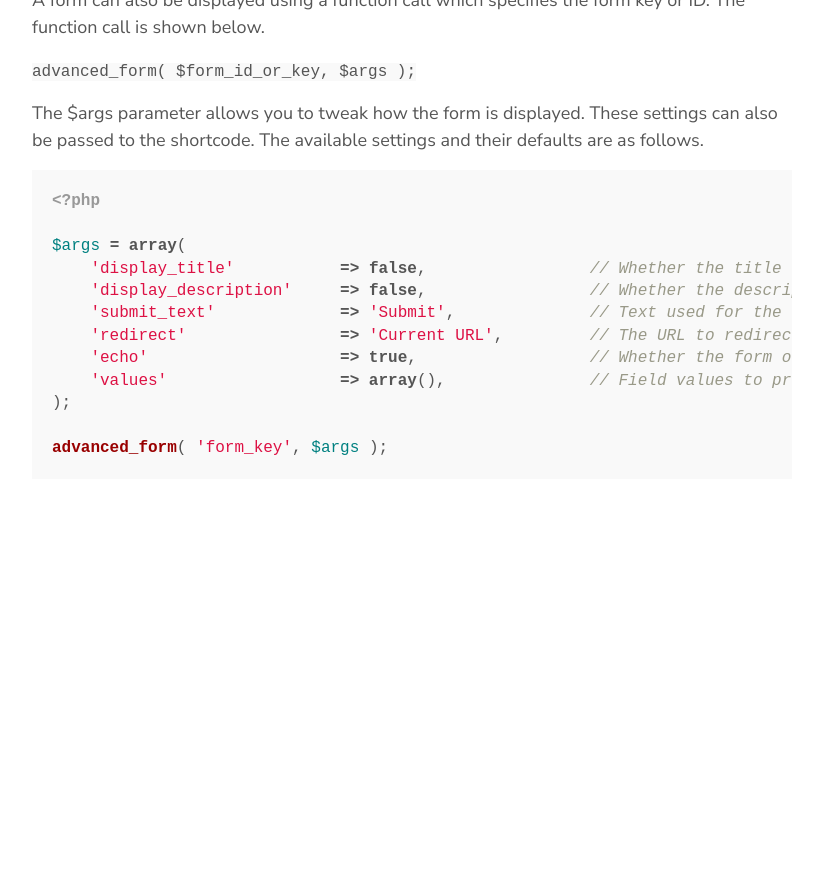
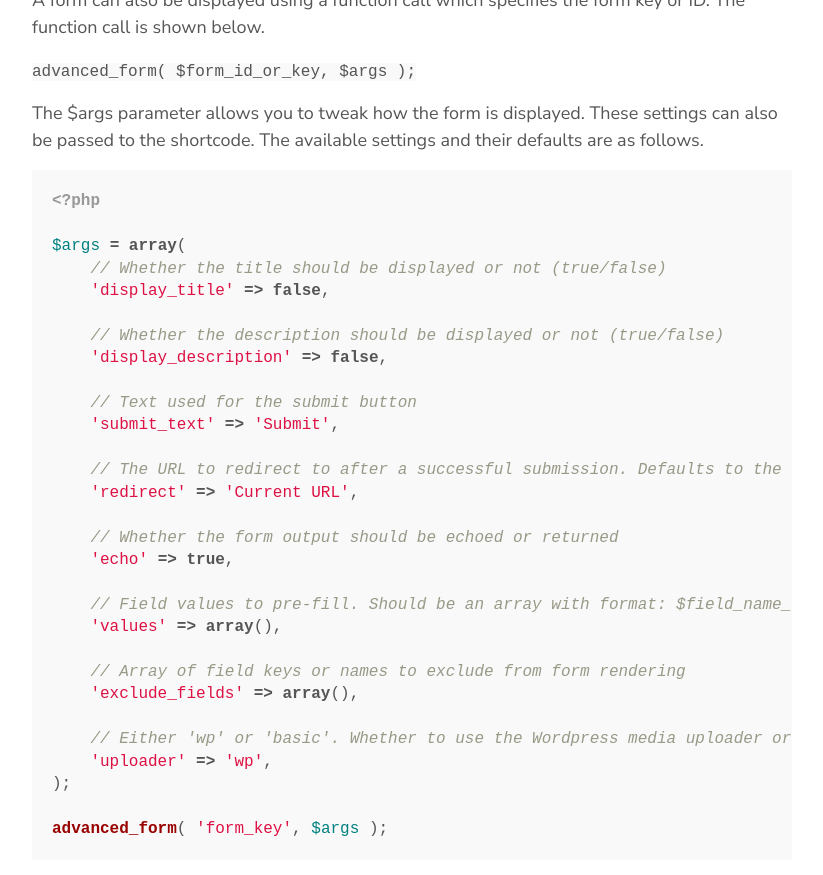
Before and after one commit to advancedforms/advancedforms.github.io, a Jekyll site: the page built from _posts/2016-12-25-displaying-a-form.markdown, in a window 1280 px wide and 900 px high, scrolled down 606 px. Shown: the top 875 px of the window, without its empty margins (28-851 px from the left). Built offline with Jekyll 4.4.1, drawn with Linux system fonts in a browser that asks for light colours; comment, search, counter and statistics services are not loaded; before the commit the page ends 1151 px from its top, so only the background shows below that.

Commit message:
Updated for 1.0.4

```diff
--- a/_layouts/home.html
+++ b/_layouts/home.html
@@ -17,7 +17,7 @@
 				<h2>Flexible and developer-friendly forms using the power of Advanced Custom Fields</h2>
 				<a class="btn" href="https://wordpress.org/plugins/advanced-forms/">
 					Download from Wordpress.org
-					<span class="subtext">Version 1.0.3.3</span>
+					<span class="subtext">Version 1.0.4</span>
 				</a>
 			</div>
 
--- a/_posts/2016-12-25-displaying-a-form.markdown
+++ b/_posts/2016-12-25-displaying-a-form.markdown
@@ -27,12 +27,29 @@ The $args parameter allows you to tweak how the form is displayed. These setting
 <?php
 
 $args = array(
-    'display_title'           => false, 		// Whether the title should be displayed or not (true/false)
-    'display_description'     => false, 		// Whether the description should be displayed or not (true/false)
-    'submit_text'             => 'Submit', 		// Text used for the submit button
-    'redirect'                => 'Current URL',		// The URL to redirect to after a successful submission. Defaults to the current URL displaying the success message set in the form settings
-    'echo'                    => true, 			// Whether the form output should be echoed or returned
-    'values'                  => array(), 		// Field values to pre-fill. Should be an array with format: $field_name_or_key => $field_prefill_value
+    // Whether the title should be displayed or not (true/false)
+    'display_title' => false,
+
+    // Whether the description should be displayed or not (true/false)
+    'display_description' => false,
+
+    // Text used for the submit button
+    'submit_text' => 'Submit',
+
+    // The URL to redirect to after a successful submission. Defaults to the current URL displaying the success message set in the form settings
+    'redirect' => 'Current URL',
+
+    // Whether the form output should be echoed or returned
+    'echo' => true,
+
+    // Field values to pre-fill. Should be an array with format: $field_name_or_key => $field_prefill_value
+    'values' => array(),
+
+    // Array of field keys or names to exclude from form rendering
+    'exclude_fields' => array(),
+
+    // Either 'wp' or 'basic'. Whether to use the Wordpress media uploader or a regular file input for file/image fields.
+    'uploader' => 'wp',
 );
 
 advanced_form( 'form_key', $args );
```
